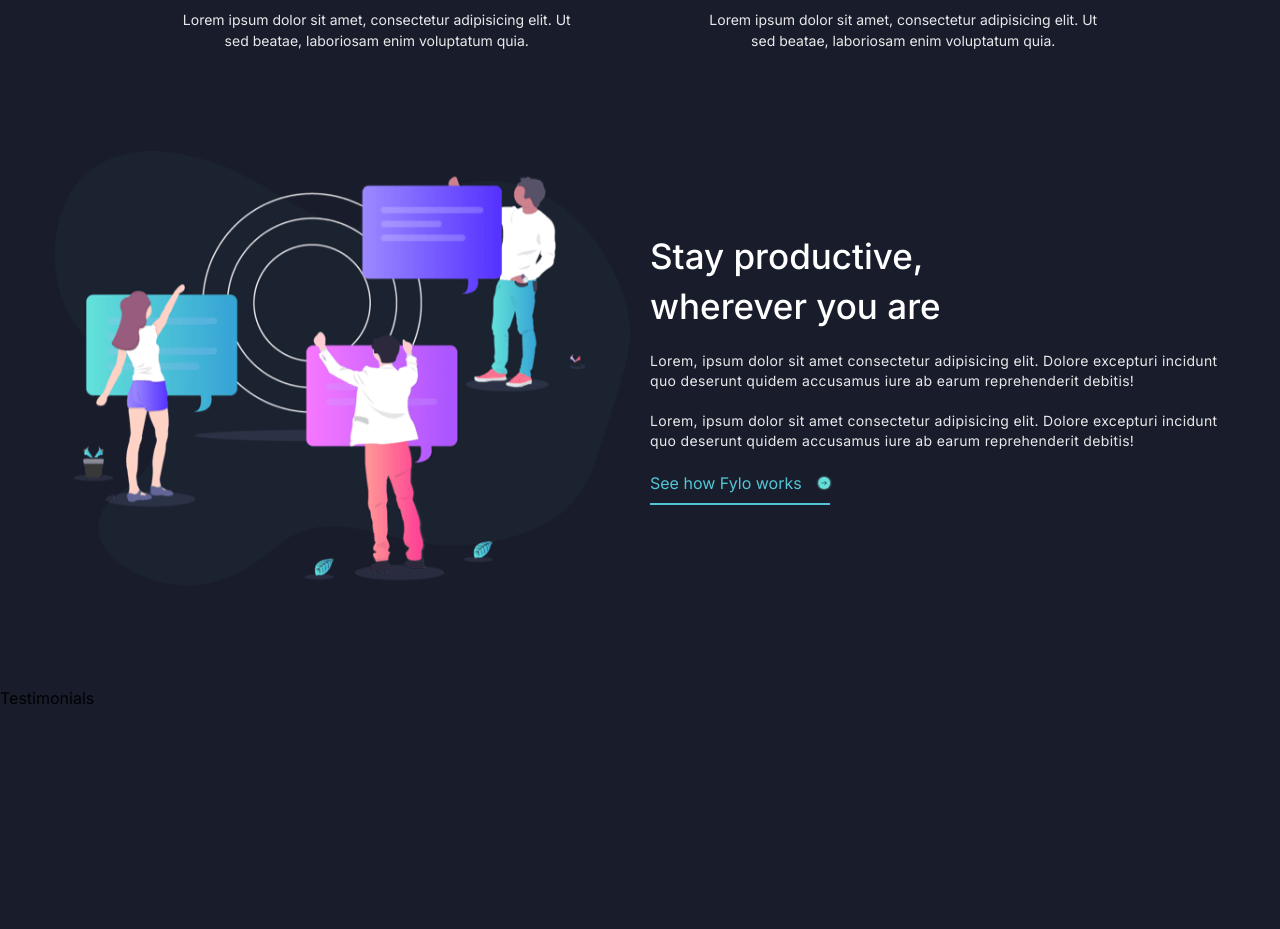
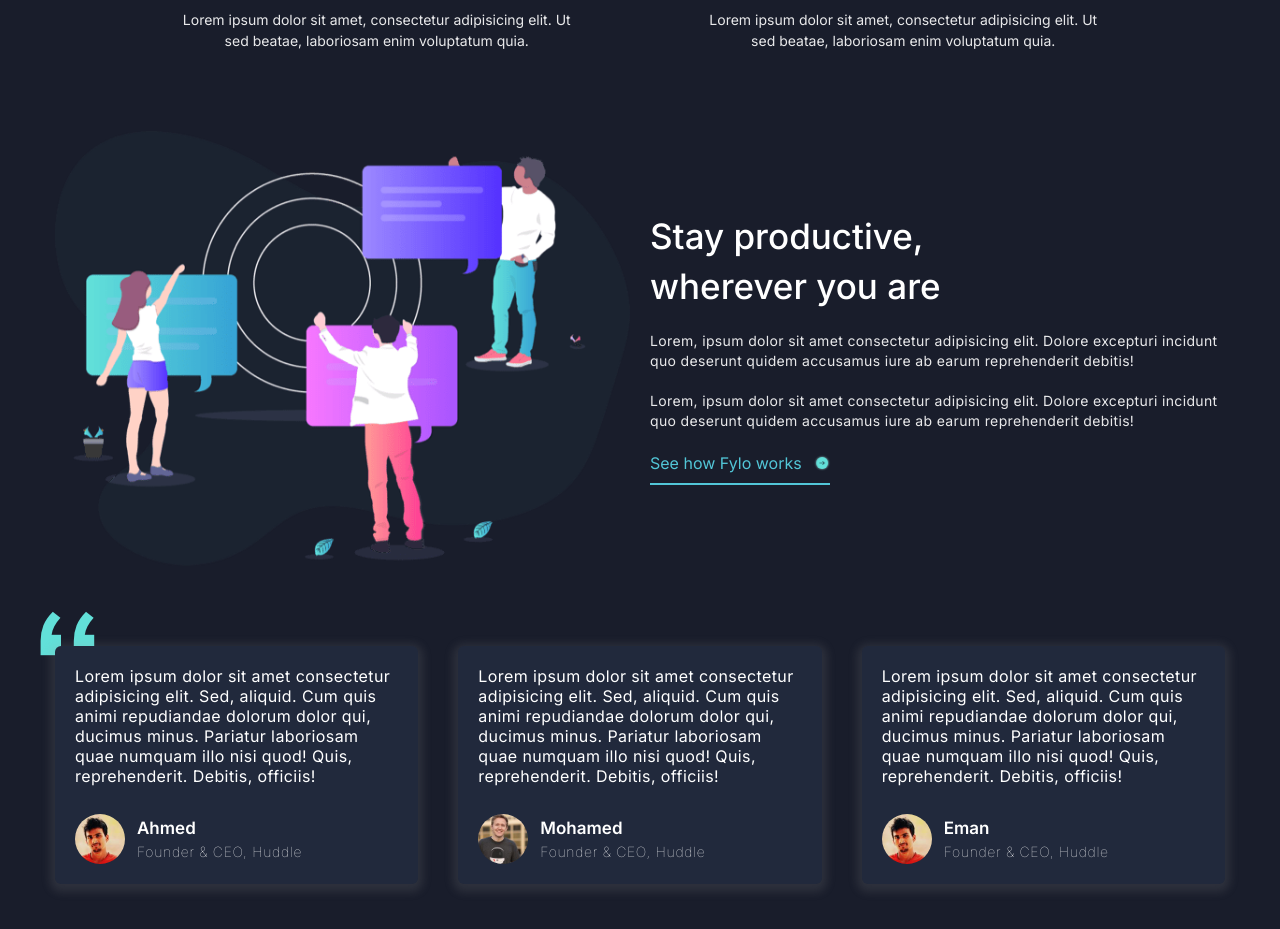
Before and after one commit to ahmed-mostafa2020/landingPage-Taileindcss, a Next.js app: page / in a window 1280 px wide. Shown: the part 1480-2409 px from the top of the page. Before the commit the page ends 2190 px from the top, so only its background shows below. Built offline with nearby package versions, Linux system fonts and the light colour scheme.

Commit message:
w s getStart

```diff
--- a/app/globals.css
+++ b/app/globals.css
@@ -13,6 +13,10 @@
 
   .btn {
     @apply element-center bg-secColor hover:bg-hoverColor;
+  }
+
+  .space {
+    @apply pb-[80px];
   }
 }
 
--- a/src/components/Features.tsx
+++ b/src/components/Features.tsx
@@ -31,7 +31,7 @@ const Features = () => {
     },
   ]);
   return (
-    <section>
+    <section className="space">
       <div className="container element-center gap-y-10 flex-wrap">
         {items.map((item) => (
           <FeatureBox
--- a/src/components/StayProductive.tsx
+++ b/src/components/StayProductive.tsx
@@ -5,7 +5,7 @@ import Link from "next/link";
 
 const StayProductive = () => {
   return (
-    <section className="py-[100px]">
+    <section className="space">
       <div className="container grid grid-cols-1 md:grid-cols-2 gap-5 items-center">
         <figure>
           <Image src={image} alt="stay-productive-img" />
--- /dev/null
+++ b/src/components/TestimonialBox.tsx
@@ -0,0 +1,35 @@
+import Image, { StaticImageData } from "next/image";
+
+type Props = {
+  desc: string;
+  image: StaticImageData;
+  position: string;
+  name: string;
+};
+
+const TestimonialBox = (props: Props) => {
+  return (
+    <div className="p-5 text-mainColor bg-[#21293c] rounded-md flex flex-col gap-7 shadow-[0px_3px_10px_5px_#9e9e9e29] hover:shadow-[0px_3px_20px_5px_#9e9e9e29] transition-all duration-300 ease-in-out">
+      <p className="tracking-wide text-md leading-5">{props.desc}</p>
+
+      <div className="flex gap-3 items-center">
+        <Image
+          className="rounded-full"
+          src={props.image}
+          alt="profile-img"
+          width={50}
+          height={50}
+        />
+
+        <div>
+          <strong className="font-semibold text-[17px]">{props.name}</strong>
+          <h5 className="text-[14px] tracking-wider font-thin">
+            {props.position}
+          </h5>
+        </div>
+      </div>
+    </div>
+  );
+};
+
+export default TestimonialBox;
--- a/src/components/Testimonials.tsx
+++ b/src/components/Testimonials.tsx
@@ -1,5 +1,57 @@
+"use client";
+
+import { useState } from "react";
+import TestimonialBox from "./TestimonialBox";
+import Image from "next/image";
+import quotes from "../../public/assets/images/bg-quotes.png";
+import person1 from "../../public/assets/images/profile-1.jpg";
+import person2 from "../../public/assets/images/profile-2.jpg";
+
 const Testimonials = () => {
-  return <div>Testimonials</div>;
+  const [testData, setTestData] = useState([
+    {
+      id: 1,
+      desc: "Lorem ipsum dolor sit amet consectetur adipisicing elit. Sed, aliquid. Cum quis animi repudiandae dolorum dolor qui, ducimus minus. Pariatur laboriosam quae numquam illo nisi quod! Quis, reprehenderit. Debitis, officiis!",
+      image: person1,
+      position: "Founder & CEO, Huddle",
+      name: "Ahmed",
+    },
+    {
+      id: 2,
+      desc: "Lorem ipsum dolor sit amet consectetur adipisicing elit. Sed, aliquid. Cum quis animi repudiandae dolorum dolor qui, ducimus minus. Pariatur laboriosam quae numquam illo nisi quod! Quis, reprehenderit. Debitis, officiis!",
+      image: person2,
+      position: "Founder & CEO, Huddle",
+      name: "Mohamed",
+    },
+    {
+      id: 3,
+      desc: "Lorem ipsum dolor sit amet consectetur adipisicing elit. Sed, aliquid. Cum quis animi repudiandae dolorum dolor qui, ducimus minus. Pariatur laboriosam quae numquam illo nisi quod! Quis, reprehenderit. Debitis, officiis!",
+      image: person1,
+      position: "Founder & CEO, Huddle",
+      name: "Eman",
+    },
+  ]);
+  return (
+    <section className="space">
+      <div className="container relative grid gap-10 grid-cols-1 md:grid-cols-2 lg:grid-cols-3">
+        <Image
+          className="absolute top-[-35px]  -z-[1] "
+          src={quotes}
+          alt="quote"
+        />
+
+        {testData.map((item) => (
+          <TestimonialBox
+            key={item.id}
+            desc={item.desc}
+            image={item.image}
+            position={item.position}
+            name={item.name}
+          />
+        ))}
+      </div>
+    </section>
+  );
 };
 
 export default Testimonials;
```
